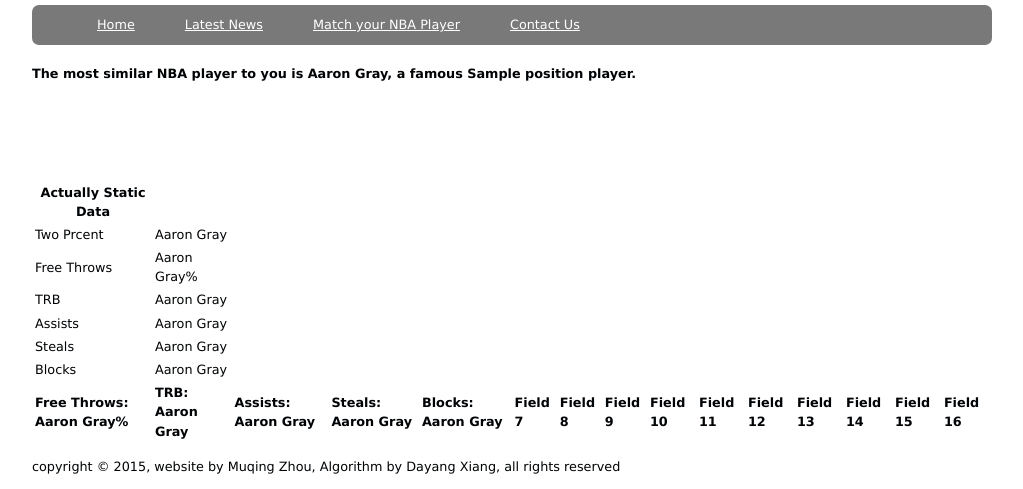
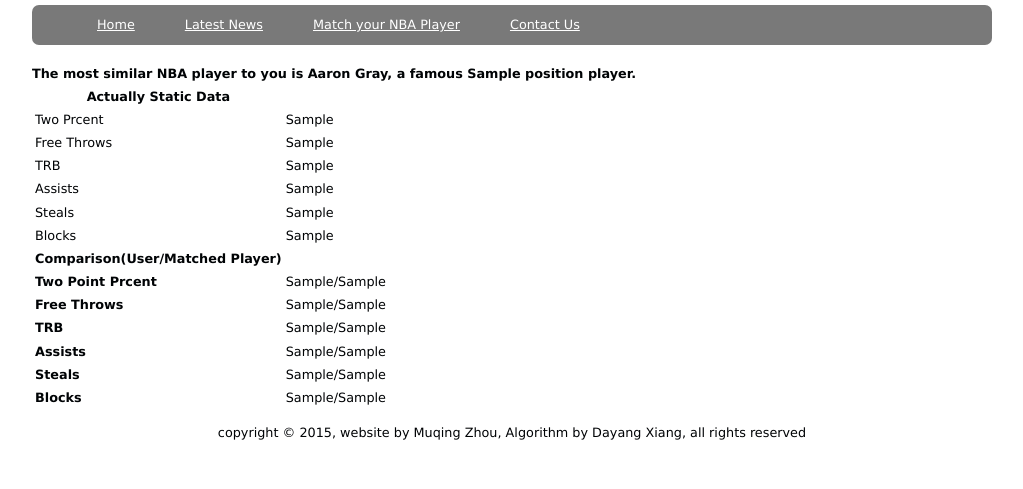
Before and after one commit to Mason1993/Django, a Django app: template nbamatch/templates/result.html in a window 1280 px wide. Shown: the part 600-1089 px from the top of the page, without its empty margins (128-1151 px from the left). After the commit the page ends 1040 px from the top, so only its background shows below. Run offline with Django 3.2, Linux system fonts and the light colour scheme; data comes from the database, SQL or seed files in the repository; the template is opened without the code that fills it: values that come from a table or form of the project are taken from there, most other values are stand-ins (such as "Sample title", 1, 10 or a date in 2020); parts of the project's set-up code (start-up, migrations or seed data) failed here and were passed over.

Commit message:
some frontend display bug fixed

```diff
--- a/nbamatch/templates/base.html
+++ b/nbamatch/templates/base.html
@@ -11,7 +11,9 @@
 
 <body class="body">
 	<header class="mainHead">
+        <div align="center">
 		<img src="https://dff2h0hbfv6w4.cloudfront.net/images/backgrounds/nba.jpg" width="960" height="600">
+		</div>
 		<nav><ul>
 			<li><a href='/nbamatch/home'>Home</a></li>
 			<li><a href='/nbamatch/newslist'>Latest News</a></li>
@@ -28,7 +30,9 @@
 
 
     <footer class="mainfooter">
+    <div align="center">
     	<p> copyright &copy; 2015, website by Muqing Zhou, Algorithm by Dayang Xiang, all rights reserved</p>
+    </div>
     </footer>
 
 </body>
--- a/nbamatch/templates/input.html
+++ b/nbamatch/templates/input.html
@@ -5,8 +5,7 @@
 <h1>Please Input Your Self-Evaluation Skill Data Below</h1>
 
 <strong><p>Note: Skills should be within [0,10], (10 => Strongest; 0 => Weakeast).
-<br>
-Integers are not required.</p></strong>
+</p></strong>
 
 
 <form method="POST" action="result/">
@@ -20,7 +19,7 @@ Integers are not required.</p></strong>
     	<option value="C">Center</option>
 	</select>
 	<br>
-	<strong>Two Percent</strong><br>
+	<strong>Two Point Percent</strong><br>
 	<input type="number" name="param1" placehold="param 1">
 	<br>
 	<strong>Free Throw</strong><br>
--- a/nbamatch/templates/result.html
+++ b/nbamatch/templates/result.html
@@ -4,7 +4,7 @@
 <strong>The most similar NBA player to you is {{result}}, a famous {{position}} player.</strong>
 <br>
 <table>
-	<tbody>
+    <tbody>
     <tr><td><strong><center>Actually Static Data</center></strong></td></tr>
     <tr>
         <td>Two Prcent</td>
@@ -12,7 +12,7 @@
     </tr>
     <tr>
         <td>Free Throws</td>
-        <td>{{para2}}%</td>
+        <td>{{para2}}</td>
     </tr>
     <tr>
         <td>TRB</td>
@@ -30,26 +30,40 @@
         <td>Blocks</td>
         <td>{{para6}}</td>
     </tr>
-</tbody>
+    <tbody>
+
+
+    <tbody>
+    <tr><td><strong><center>Comparison(User/Matched Player)</center></strong></td></tr>
+    <tr>
+        <td><strong>Two Point Prcent</strong></td>
+        <td>{{user_para1}}/{{para1n}}</td>
+    </tr>
+    <tr>
+        <td><strong>Free Throws</strong></td>
+        <td>{{user_para2}}/{{para2n}}</td>
+    </tr>
+    <tr>
+        <td><strong>TRB</strong></td>
+        <td>{{user_para3}}/{{para3n}}</td>
+    </tr>
+    <tr>
+        <td><strong>Assists</strong></td>
+        <td>{{user_para4}}/{{para4n}}</td>
+    </tr>
+    <tr>
+        <td><strong>Steals</strong></td>
+        <td>{{user_para5}}/{{para5n}}</td>
+    </tr>
+    <tr>
+        <td><strong>Blocks</strong></td>
+        <td>{{user_para6}}/{{para6n}}</td>
+    </tr>
+    <tbody>
+</table>
 
 
 
-        <th>Free Throws: {{para2}}%</th><br>
-        <th>TRB: {{para3}}</th><br>
-        <th>Assists: {{para4}}</th><br>
-        <th>Steals: {{para5}}</th><br>
-        <th>Blocks: {{para6}}</th><br>
-        <th>Field 7</th>
-        <th>Field 8</th>
-        <th>Field 9</th>
-        <th>Field 10</th>
-        <th>Field 11</th>
-        <th>Field 12</th>
-        <th>Field 13</th>
-        <th>Field 14</th>
-        <th>Field 15</th>
-        <th>Field 16</th>
-    </tr>
   <!--  {% for item in fulldata %}
     <tr>
         <td>{{ item.field1 }}</td>
@@ -71,7 +85,7 @@
     </tr>
     {% endfor %}
 -->
-</table>
+
 
 
 
```
Also changed, not shown: nbamatch/views.py (+32 -8 lines), 1 other file.
